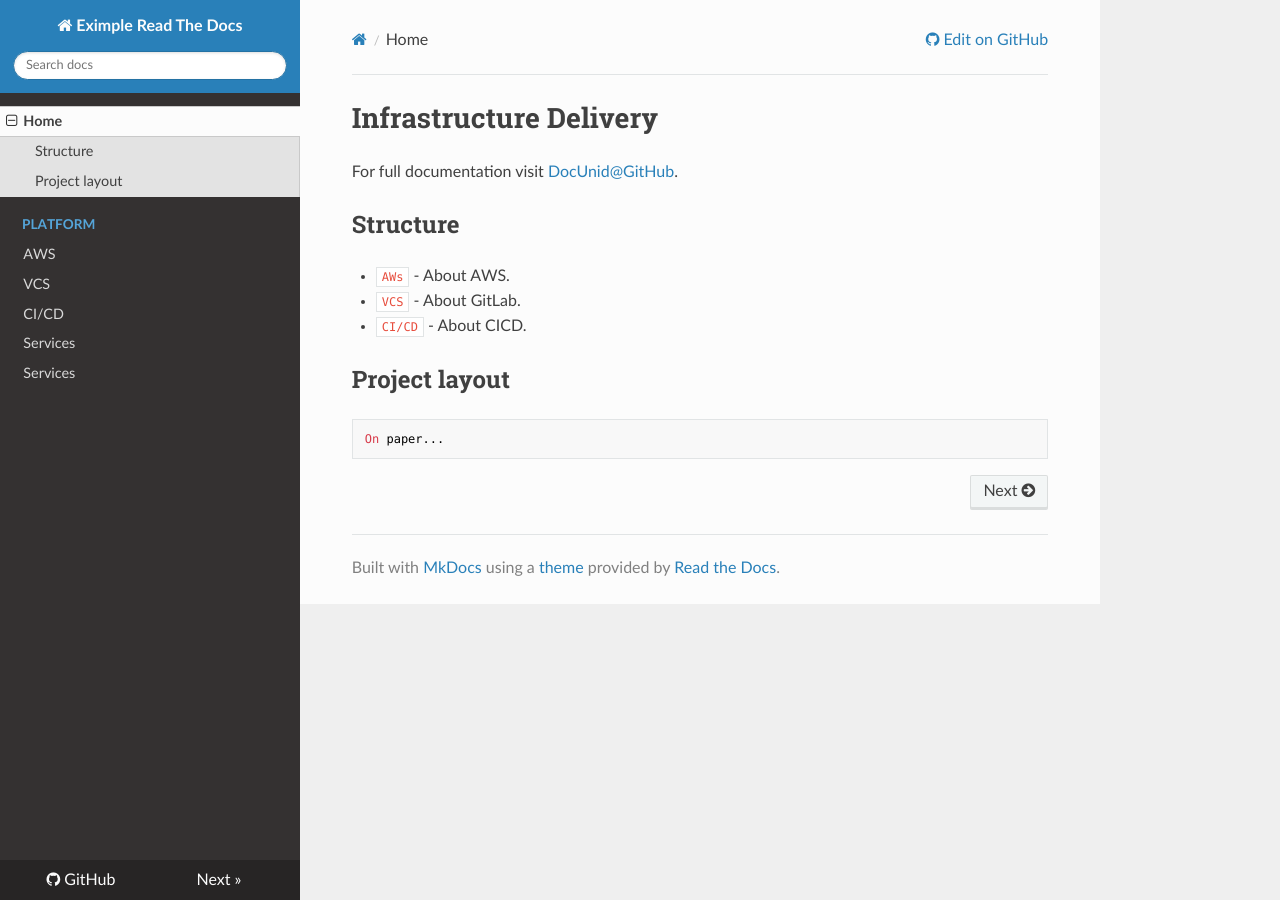
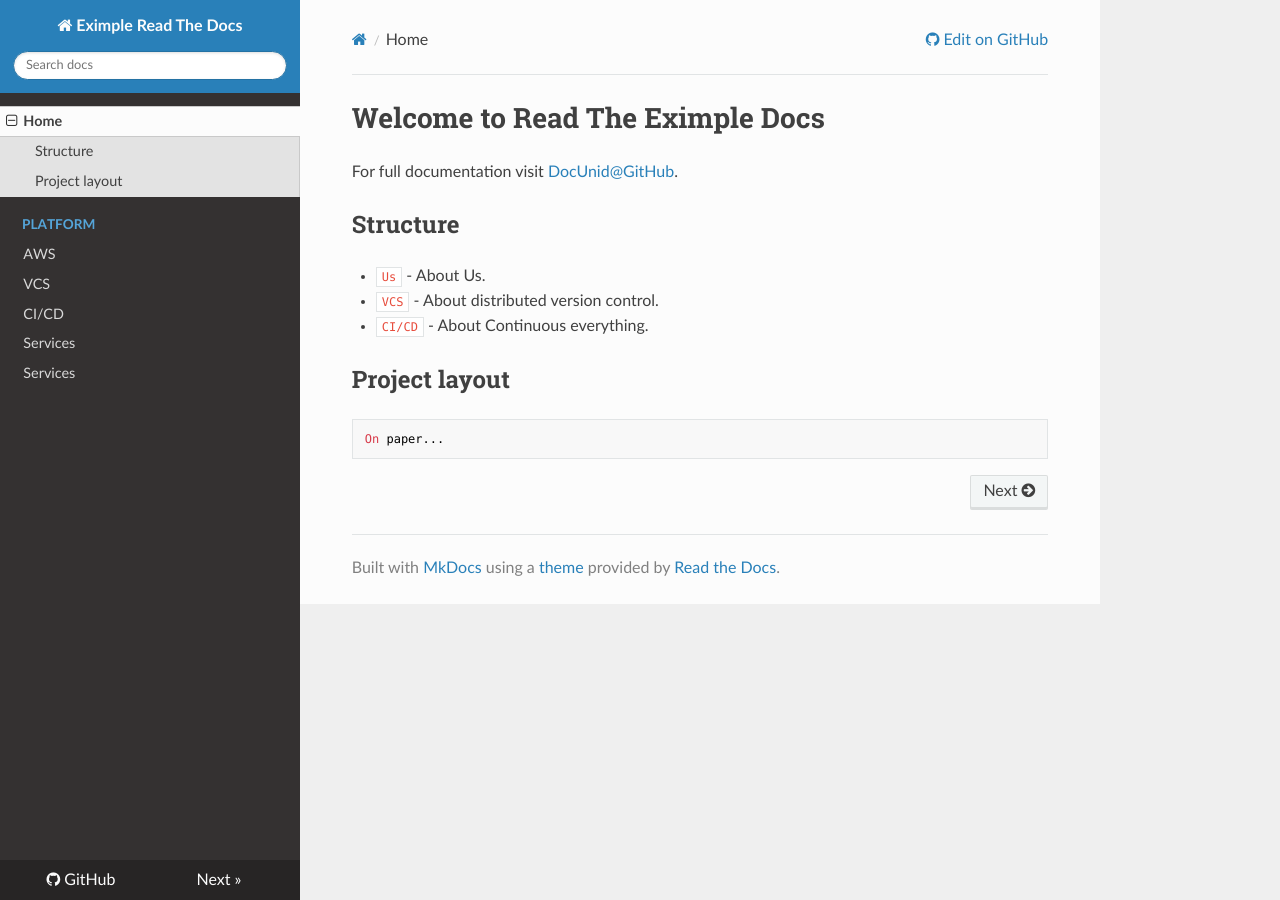
Before and after one commit to docunid/readthemanuals.md, an MkDocs documentation site: the page built from docs/index.md, in a window 1280 px wide. Built offline with MkDocs 1.6.1, drawn with Linux system fonts in a browser that asks for light colours; nearby versions of some CDN libraries; old or Windows-style settings are respelled for this version of MkDocs.

Commit message:
Update index.md

```diff
--- a/docs/index.md
+++ b/docs/index.md
@@ -1,12 +1,12 @@
-# Infrastructure Delivery
+# Welcome to Read The Eximple Docs
 
 For full documentation visit [DocUnid@GitHub](https://docunid.github.io/).
 
 ## Structure
 
-* `AWs` - About AWS.
-* `VCS` - About GitLab.
-* `CI/CD` - About CICD.
+* `Us` - About Us.
+* `VCS` - About distributed version control.
+* `CI/CD` - About Continuous everything.
 
 ## Project layout
 
```
